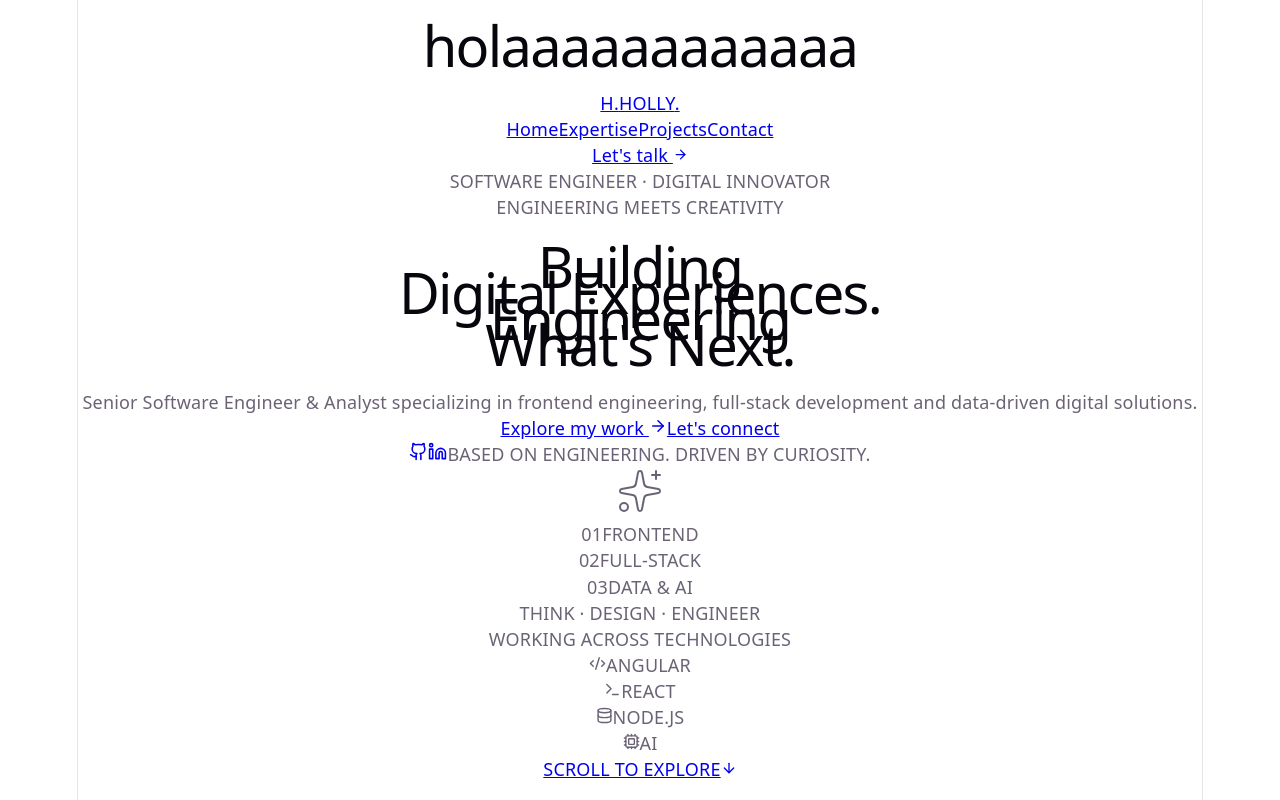
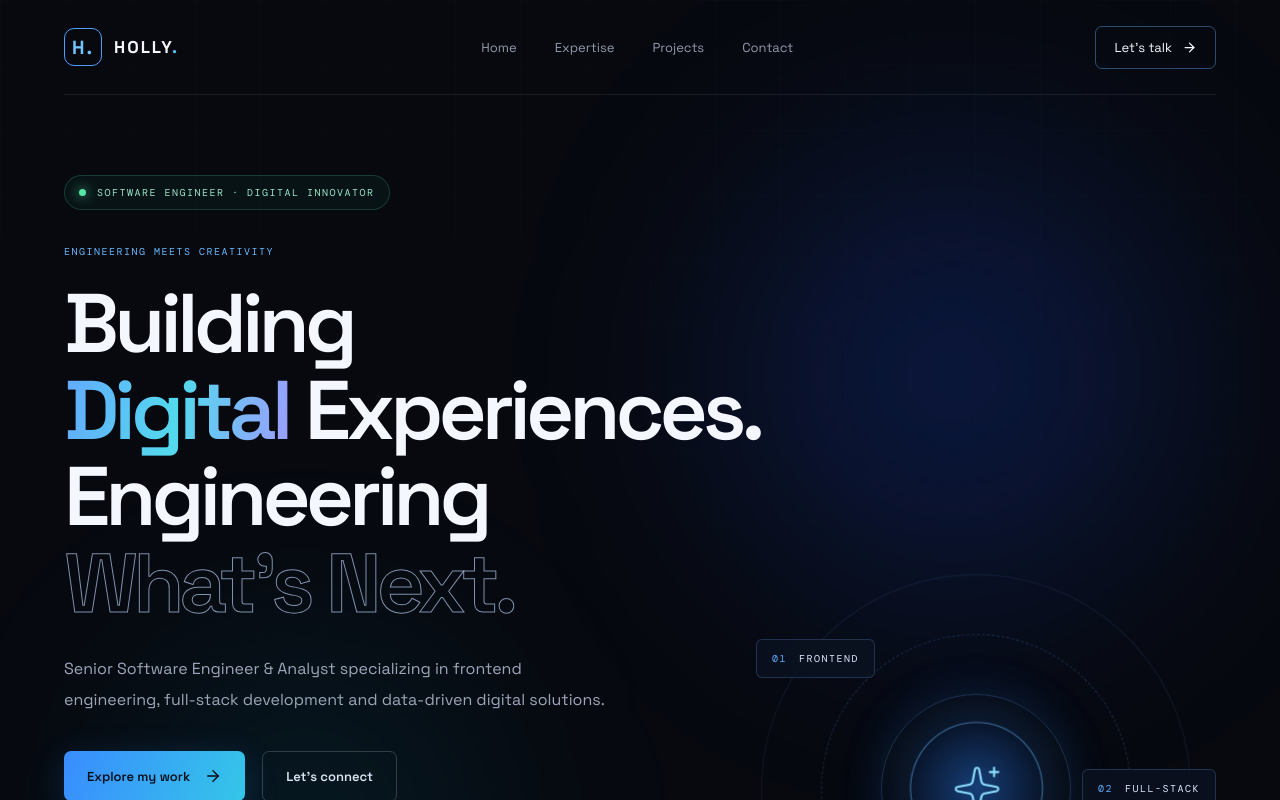
Before and after one commit to hollyfirst/Teko, a React (Vite) app: page / in a window 1280 px wide. Shown: the top 800 px of the page. Built offline with nearby package versions, Linux system fonts and the light colour scheme.

Commit message:
First-look

```diff
--- a/src/App.tsx
+++ b/src/App.tsx
@@ -5,7 +5,6 @@ function App() {
 
   return (
     <>
-    <h1>holaaaaaaaaaaaa</h1>
       <LandingPage/>
     </>
   )
--- a/src/LandingPage.tsx
+++ b/src/LandingPage.tsx
@@ -3,8 +3,6 @@ import { motion } from "motion/react";
 import {
   ArrowDown,
   ArrowRight,
-  Github,
-  Linkedin,
   Sparkles,
   Code2,
   Terminal,
@@ -126,14 +124,14 @@ function LandingPage() {
               rel="noreferrer"
               aria-label="GitHub"
             >
-              <Github size={19} />
+              {/* <Github size={19} /> */} github icon
             </a>
 
             <a
               href="#contact"
               aria-label="LinkedIn"
             >
-              <Linkedin size={19} />
+              {/* <Linkedin size={19} /> */} linkedn icon
             </a>
 
             <span className="social-divider" />
--- a/src/index.css
+++ b/src/index.css
@@ -1,111 +1,573 @@
+
+@import url('https://fonts.googleapis.com/css2?family=DM+Mono:wght@400;500&family=Space+Grotesk:wght@400;500;600;700&display=swap');
+
 :root {
-  --text: #6b6375;
-  --text-h: #08060d;
-  --bg: #fff;
-  --border: #e5e4e7;
-  --code-bg: #f4f3ec;
-  --accent: #aa3bff;
-  --accent-bg: rgba(170, 59, 255, 0.1);
-  --accent-border: rgba(170, 59, 255, 0.5);
-  --social-bg: rgba(244, 243, 236, 0.5);
-  --shadow:
-    rgba(0, 0, 0, 0.1) 0 10px 15px -3px, rgba(0, 0, 0, 0.05) 0 4px 6px -2px;
-
-  --sans: system-ui, 'Segoe UI', Roboto, sans-serif;
-  --heading: system-ui, 'Segoe UI', Roboto, sans-serif;
-  --mono: ui-monospace, Consolas, monospace;
-
-  font: 18px/145% var(--sans);
-  letter-spacing: 0.18px;
-  color-scheme: light dark;
-  color: var(--text);
-  background: var(--bg);
+  font-family: 'Space Grotesk', sans-serif;
+  color: #f5f7ff;
+  background: #07090f;
   font-synthesis: none;
   text-rendering: optimizeLegibility;
   -webkit-font-smoothing: antialiased;
   -moz-osx-font-smoothing: grayscale;
+}
 
-  @media (max-width: 1024px) {
-    font-size: 16px;
+* {
+  margin: 0;
+  padding: 0;
+  box-sizing: border-box;
+}
+
+html {
+  scroll-behavior: smooth;
+  background: #07090f;
+}
+
+body {
+  min-width: 320px;
+  min-height: 100vh;
+  overflow-x: hidden;
+}
+
+a {
+  text-decoration: none;
+  color: inherit;
+}
+
+button, a {
+  -webkit-tap-highlight-color: transparent;
+}
+
+.landing {
+  position: relative;
+  min-height: 100vh;
+  overflow: hidden;
+  background: #07090f;
+}
+
+.hero-background {
+  position: absolute;
+  inset: 0;
+  overflow: hidden;
+  pointer-events: none;
+}
+
+.grid-overlay {
+  position: absolute;
+  inset: 0;
+  opacity: 0.17;
+  background-image:
+    linear-gradient(rgba(117, 145, 255, 0.12) 1px, transparent 1px),
+    linear-gradient(90deg, rgba(117, 145, 255, 0.12) 1px, transparent 1px);
+  background-size: 65px 65px;
+  mask-image: linear-gradient(to bottom, black, transparent 90%);
+}
+
+.glow {
+  position: absolute;
+  border-radius: 50%;
+  filter: blur(110px);
+}
+
+.glow-one {
+  width: 450px;
+  height: 450px;
+  background: rgba(31, 86, 255, 0.19);
+  top: 15%;
+  right: 8%;
+}
+
+.glow-two {
+  width: 350px;
+  height: 350px;
+  background: rgba(0, 209, 255, 0.09);
+  bottom: 0;
+  left: 10%;
+}
+
+/* NAVBAR */
+
+.navbar {
+  position: relative;
+  z-index: 5;
+  width: min(1440px, 90%);
+  height: 95px;
+  margin: auto;
+  display: flex;
+  justify-content: space-between;
+  align-items: center;
+  border-bottom: 1px solid rgba(255,255,255,0.08);
+}
+
+.brand {
+  display: flex;
+  align-items: center;
+  gap: 12px;
+  font-weight: 700;
+  letter-spacing: 2px;
+  font-size: 17px;
+}
+
+.brand-symbol {
+  width: 38px;
+  height: 38px;
+  display: grid;
+  place-items: center;
+  border: 1px solid #4d9fff;
+  color: #71c5ff;
+  border-radius: 10px;
+  font-size: 19px;
+}
+
+.brand-dot {
+  color: #54c8ff;
+}
+
+.nav-links {
+  display: flex;
+  gap: 38px;
+  color: #9299aa;
+  font-size: 13px;
+}
+
+.nav-links a,
+.hero-socials a {
+  transition: color 0.25s ease;
+}
+
+.nav-links a:hover,
+.hero-socials a:hover {
+  color: #6ac9ff;
+}
+
+.nav-cta {
+  display: flex;
+  align-items: center;
+  gap: 10px;
+  padding: 12px 18px;
+  border: 1px solid rgba(100, 179, 255, 0.4);
+  border-radius: 7px;
+  font-size: 13px;
+  transition: 0.3s;
+}
+
+.nav-cta:hover {
+  background: rgba(66, 145, 255, 0.12);
+  border-color: #5bbcff;
+}
+
+/* HERO */
+
+.hero {
+  position: relative;
+  z-index: 1;
+  width: min(1440px, 90%);
+  min-height: calc(100vh - 95px);
+  margin: auto;
+  display: flex;
+  align-items: center;
+  padding: 80px 0 125px;
+}
+
+.hero-content {
+  position: relative;
+  z-index: 2;
+  max-width: 790px;
+}
+
+.availability,
+.hero-overline,
+.strip-label,
+.scroll-indicator,
+.hero-socials span,
+.visual-caption,
+.floating-label {
+  font-family: 'DM Mono', monospace;
+  letter-spacing: 1.5px;
+  font-size: 10px;
+}
+
+.availability {
+  display: inline-flex;
+  align-items: center;
+  gap: 11px;
+  padding: 10px 14px;
+  border: 1px solid rgba(90, 220, 180, 0.2);
+  border-radius: 30px;
+  background: rgba(47, 210, 153, 0.05);
+  color: #9be6c9;
+  margin-bottom: 35px;
+}
+
+.status-dot {
+  width: 7px;
+  height: 7px;
+  border-radius: 50%;
+  background: #56e6a6;
+  box-shadow: 0 0 12px #56e6a6;
+}
+
+.hero-overline {
+  color: #65baff;
+  margin-bottom: 22px;
+}
+
+.hero h1 {
+  font-size: clamp(45px, 6.5vw, 88px);
+  line-height: 1.04;
+  font-weight: 600;
+  letter-spacing: -5px;
+}
+
+.gradient-text {
+  background: linear-gradient(100deg, #64a9ff, #53d9ed, #9d9bff);
+  -webkit-background-clip: text;
+  background-clip: text;
+  color: transparent;
+}
+
+.outline-text {
+  color: transparent;
+  -webkit-text-stroke: 1px rgba(170, 191, 226, 0.75);
+}
+
+.hero-description {
+  max-width: 550px;
+  margin-top: 28px;
+  color: #9da6b9;
+  font-size: 16px;
+  line-height: 1.9;
+}
+
+.hero-actions {
+  display: flex;
+  align-items: center;
+  gap: 17px;
+  margin-top: 36px;
+}
+
+.primary-button,
+.secondary-button {
+  display: inline-flex;
+  align-items: center;
+  justify-content: center;
+  gap: 14px;
+  padding: 16px 23px;
+  border-radius: 7px;
+  font-size: 13px;
+  font-weight: 600;
+  transition: 0.3s ease;
+}
+
+.primary-button {
+  background: linear-gradient(110deg, #398cff, #35c6e8);
+  color: #06101d;
+  box-shadow: 0 8px 35px rgba(45, 142, 255, 0.2);
+}
+
+.primary-button:hover {
+  transform: translateY(-3px);
+  box-shadow: 0 12px 40px rgba(45, 142, 255, 0.35);
+}
+
+.secondary-button {
+  border: 1px solid rgba(255,255,255,0.18);
+  color: #dce3f2;
+}
+
+.secondary-button:hover {
+  background: rgba(255,255,255,0.07);
+}
+
+.hero-socials {
+  display: flex;
+  align-items: center;
+  gap: 19px;
+  margin-top: 55px;
+  color: #8f9bb0;
+}
+
+.hero-socials span {
+  font-size: 9px;
+}
+
+.social-divider {
+  height: 20px;
+  width: 1px;
+  background: rgba(255,255,255,0.2);
+}
+
+/* RIGHT VISUAL */
+
+.hero-visual {
+  position: absolute;
+  width: 480px;
+  height: 480px;
+  right: 0;
+  top: 50%;
+  transform: translateY(-53%);
+  display: grid;
+  place-items: center;
+}
+
+.orbit {
+  position: absolute;
+  border: 1px solid rgba(93, 166, 255, 0.22);
+  border-radius: 50%;
+}
+
+.orbit-one {
+  width: 190px;
+  height: 190px;
+  box-shadow: 0 0 50px rgba(42, 136, 255, 0.1);
+}
+
+.orbit-two {
+  width: 310px;
+  height: 310px;
+  border-style: dashed;
+  animation: rotate 45s linear infinite;
+}
+
+.orbit-three {
+  width: 430px;
+  height: 430px;
+  border-color: rgba(91, 143, 231, 0.12);
+  animation: rotate 65s linear infinite reverse;
+}
+
+.core {
+  width: 125px;
+  height: 125px;
+  display: grid;
+  place-items: center;
+  border-radius: 50%;
+  color: #8bdfff;
+  background: radial-gradient(circle, #163e77, #09162d 70%);
+  border: 1px solid rgba(105, 188, 255, 0.55);
+  box-shadow: 0 0 65px rgba(52, 145, 255, 0.3);
+  animation: pulse 4s ease-in-out infinite;
+}
+
+.floating-label {
+  position: absolute;
+  display: flex;
+  gap: 12px;
+  padding: 12px 15px;
+  background: rgba(10, 17, 32, 0.9);
+  border: 1px solid rgba(111, 164, 238, 0.24);
+  border-radius: 6px;
+  color: #dce9ff;
+  white-space: nowrap;
+  backdrop-filter: blur(12px);
+}
+
+.floating-label span {
+  color: #5cafff;
+}
+
+.label-one {
+  top: 90px;
+  left: 20px;
+}
+
+.label-two {
+  right: 0;
+  top: 220px;
+}
+
+.label-three {
+  bottom: 85px;
+  left: 45px;
+}
+
+.visual-caption {
+  position: absolute;
+  bottom: 5px;
+  color: #7e8da8;
+  display: flex;
+  align-items: center;
+  gap: 12px;
+}
+
+.caption-line {
+  width: 35px;
+  height: 1px;
+  background: #55baff;
+}
+
+/* TECHNOLOGIES */
+
+.technology-strip {
+  position: absolute;
+  bottom: 0;
+  left: 0;
+  right: 0;
+  min-height: 95px;
+  display: flex;
+  align-items: center;
+  justify-content: space-between;
+  border-top: 1px solid rgba(255,255,255,0.1);
+}
+
+.strip-label {
+  color: #78869c;
+}
+
+.technology-list {
+  display: flex;
+  align-items: center;
+  gap: 35px;
+}
+
+.technology-item {
+  display: flex;
+  align-items: center;
+  gap: 10px;
+  color: #aab7ce;
+  font-family: 'DM Mono', monospace;
+  font-size: 11px;
+  letter-spacing: 1px;
+  transition: 0.3s;
+}
+
+.technology-item:hover {
+  color: #62caff;
+  transform: translateY(-3px);
+}
+
+/* SCROLL */
+
+.scroll-indicator {
+  position: absolute;
+  right: 0;
+  bottom: 115px;
+  display: flex;
+  align-items: center;
+  gap: 12px;
+  color: #7d91ad;
+}
+
+.scroll-indicator svg {
+  color: #6ccaff;
+  animation: bounce 2s infinite;
+}
+
+/* ANIMATIONS */
+
+@keyframes rotate {
+  to { transform: rotate(360deg); }
+}
+
+@keyframes pulse {
+  0%, 100% { transform: scale(1); }
+  50% { transform: scale(1.07); }
+}
+
+@keyframes bounce {
+  0%, 100% { transform: translateY(0); }
+  50% { transform: translateY(6px); }
+}
+
+/* RESPONSIVE */
+
+@media (max-width: 1050px) {
+  .hero-visual {
+    opacity: 0.35;
+    right: -160px;
+  }
+
+  .hero-content {
+    max-width: 720px;
+  }
+
+  .hero h1 {
+    font-size: clamp(48px, 7vw, 76px);
   }
 }
 
-@media (prefers-color-scheme: dark) {
-  :root {
-    --text: #9ca3af;
-    --text-h: #f3f4f6;
-    --bg: #16171d;
-    --border: #2e303a;
-    --code-bg: #1f2028;
-    --accent: #c084fc;
-    --accent-bg: rgba(192, 132, 252, 0.15);
-    --accent-border: rgba(192, 132, 252, 0.5);
-    --social-bg: rgba(47, 48, 58, 0.5);
-    --shadow:
-      rgba(0, 0, 0, 0.4) 0 10px 15px -3px, rgba(0, 0, 0, 0.25) 0 4px 6px -2px;
+@media (max-width: 700px) {
+  .navbar {
+    height: 75px;
   }
 
-  #social .button-icon {
-    filter: invert(1) brightness(2);
+  .nav-links {
+    display: none;
+  }
+
+  .nav-cta {
+    padding: 10px 12px;
+    font-size: 11px;
+  }
+
+  .hero {
+    min-height: calc(100svh - 75px);
+    padding: 75px 0 180px;
+    align-items: flex-start;
+  }
+
+  .hero h1 {
+    font-size: clamp(43px, 10vw, 65px);
+    letter-spacing: -2.5px;
+  }
+
+  .hero-description {
+    font-size: 14px;
+  }
+
+  .hero-visual {
+    opacity: 0.16;
+    right: -220px;
+    top: 42%;
+    transform: translateY(-50%) scale(0.8);
+  }
+
+  .hero-content {
+    max-width: 100%;
+  }
+
+  .hero-socials {
+    margin-top: 40px;
+  }
+
+  .hero-socials span {
+    font-size: 7px;
+  }
+
+  .technology-strip {
+    min-height: 140px;
+    align-items: flex-start;
+    justify-content: center;
+    flex-direction: column;
+    gap: 18px;
+  }
+
+  .technology-list {
+    width: 100%;
+    flex-wrap: wrap;
+    gap: 16px 22px;
+  }
+
+  .technology-item {
+    font-size: 10px;
+  }
+
+  .scroll-indicator {
+    bottom: 155px;
+    font-size: 8px;
+  }
+
+  .availability {
+    font-size: 8px;
   }
 }
 
-#root {
-  width: 1126px;
-  max-width: 100%;
-  margin: 0 auto;
-  text-align: center;
-  border-inline: 1px solid var(--border);
-  min-height: 100svh;
-  display: flex;
-  flex-direction: column;
-  box-sizing: border-box;
-}
-
-body {
-  margin: 0;
-}
-
-h1,
-h2 {
-  font-family: var(--heading);
-  font-weight: 500;
-  color: var(--text-h);
-}
-
-h1 {
-  font-size: 56px;
-  letter-spacing: -1.68px;
-  margin: 32px 0;
-  @media (max-width: 1024px) {
-    font-size: 36px;
-    margin: 20px 0;
+@media (prefers-reduced-motion: reduce) {
+  *,
+  *::before,
+  *::after {
+    animation-duration: 0.01ms !important;
+    animation-iteration-count: 1 !important;
+    scroll-behavior: auto !important;
+    transition-duration: 0.01ms !important;
   }
 }
-h2 {
-  font-size: 24px;
-  line-height: 118%;
-  letter-spacing: -0.24px;
-  margin: 0 0 8px;
-  @media (max-width: 1024px) {
-    font-size: 20px;
-  }
-}
-p {
-  margin: 0;
-}
-
-code,
-.counter {
-  font-family: var(--mono);
-  display: inline-flex;
-  border-radius: 4px;
-  color: var(--text-h);
-}
-
-code {
-  font-size: 15px;
-  line-height: 135%;
-  padding: 4px 8px;
-  background: var(--code-bg);
-}
```
